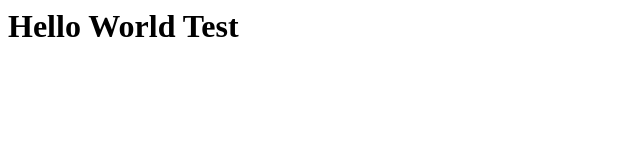
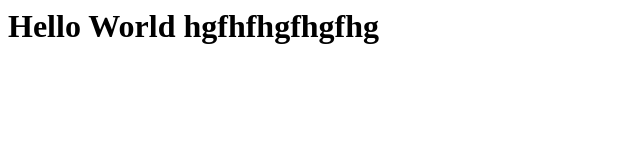
Before and after one commit to ShehelaAnjalee/git-test, a plain HTML site: page index.html in a window 1280 px wide. Shown: the whole page, without its empty margins (0-640 px from the left). Drawn offline with Linux system fonts and the light colour scheme.

Commit message:
create document

```diff
--- a/index.html
+++ b/index.html
@@ -5,7 +5,7 @@
 
 <body>
 
-<h1>Hello World Test</h1>
+<h1>Hello World   hgfhfhgfhgfhg</h1>
 
 </body>
 
```
Also changed, not shown: New Text Document.txt (added).
